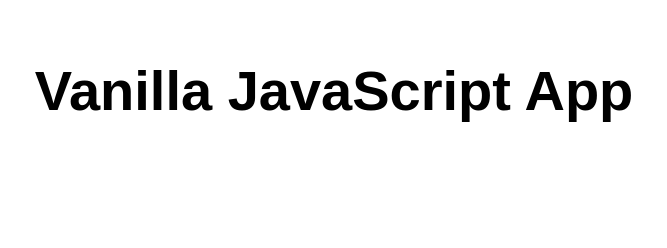
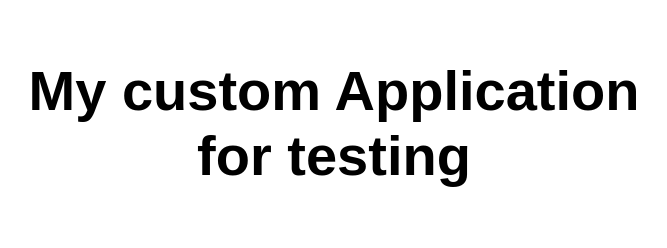
Before and after one commit to vickyazuretest/myrepotest, a website: page src/index.html in a window 1280 px wide. Shown: the whole page, without its empty margins (306-973 px from the left). Drawn offline with Linux system fonts and the light colour scheme.

Commit message:
Update index.html

```diff
--- a/src/index.html
+++ b/src/index.html
@@ -5,12 +5,12 @@
   <meta charset="UTF-8">
   <meta name="viewport" content="width=device-width, initial-scale=1.0">
   <link rel="stylesheet" href="styles.css">
-  <title>Vanilla JavaScript App</title>
+  <title>Testing APp</title>
 </head>
 
 <body>
   <main>
-    <h1>Vanilla JavaScript App</h1>
+    <h1>My custom Application for testing</h1>
   </main>
 </body>
 
```
